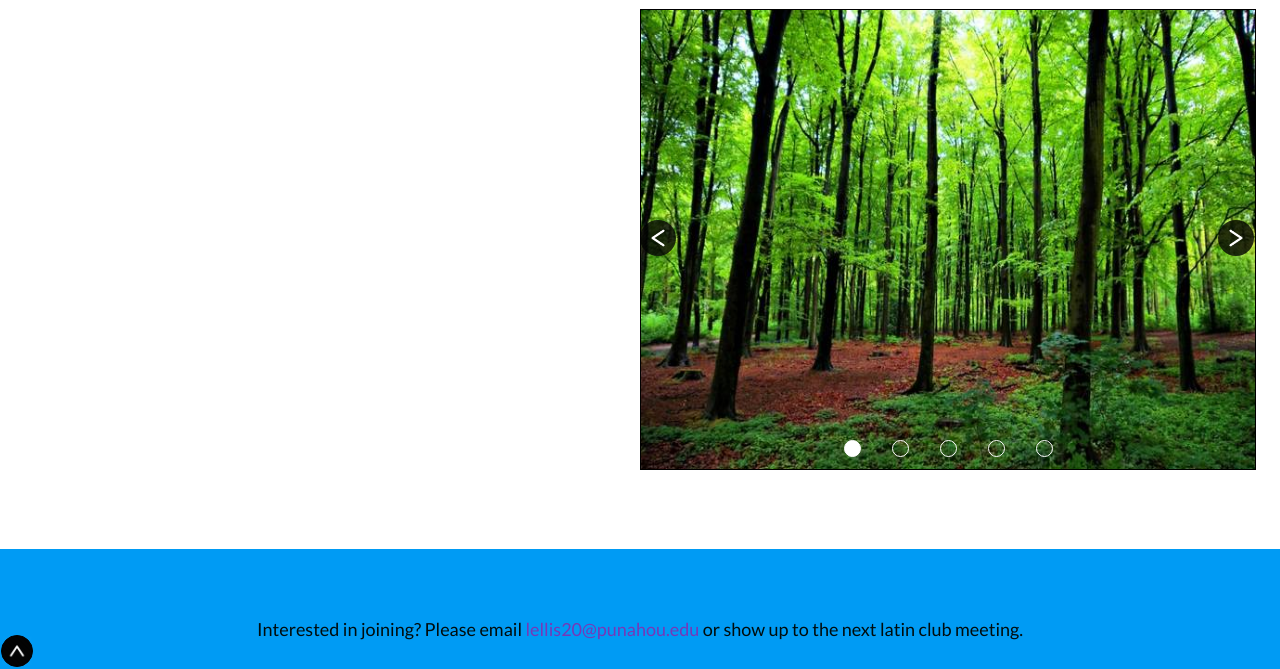
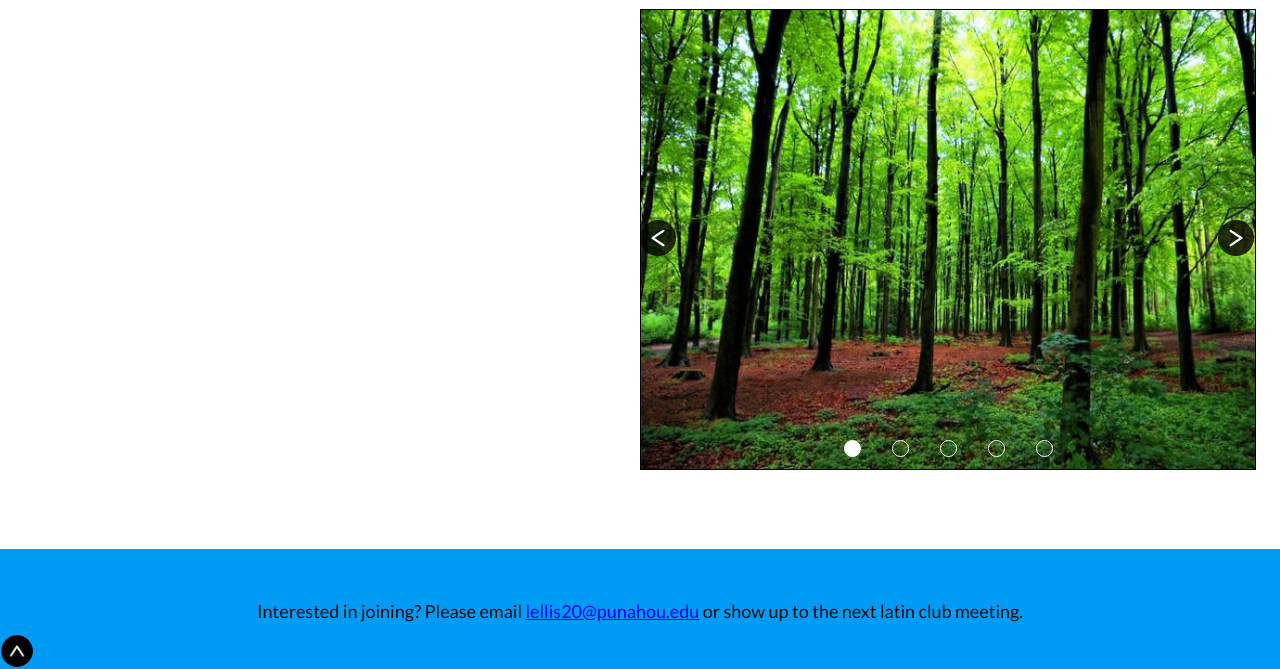
Before and after one commit to 0-60FPS/lc-project, a plain HTML site: page index.html in a window 1280 px wide. Shown: the part 224-893 px from the top of the page. Drawn offline with nearby package versions, Linux system fonts and the light colour scheme.

Commit message:
Update index.html

```diff
--- a/index.html
+++ b/index.html
@@ -34,7 +34,7 @@
     </div>
     <div id="footer">
         <div class="textContent">
-            Interested in joining? Please email <p id="sendEmail">lellis20@punahou.edu</p> or show up to the next latin club meeting.
+            Interested in joining? Please email <a href="about.html">lellis20@punahou.edu</a> or show up to the next latin club meeting.
         </div>
         <div id="upButton" title="Back to Top">
             <img id="upIcon" class="photo" src="assets/arrow.png" alt="arrow button">
```
